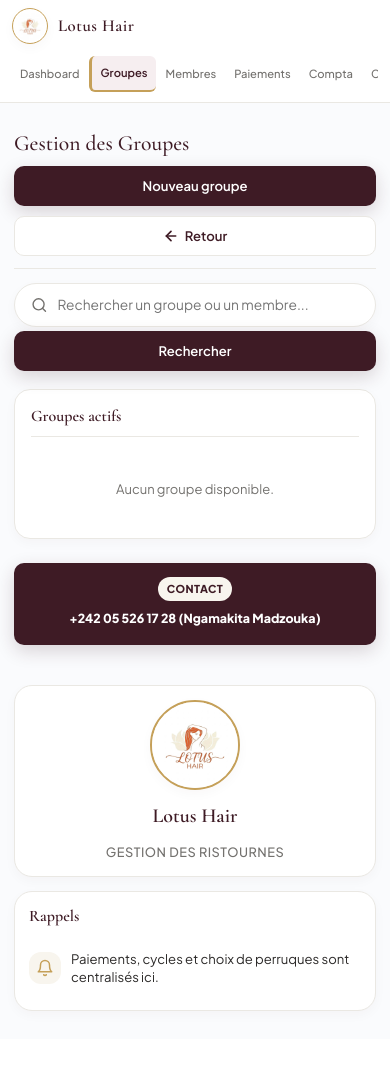
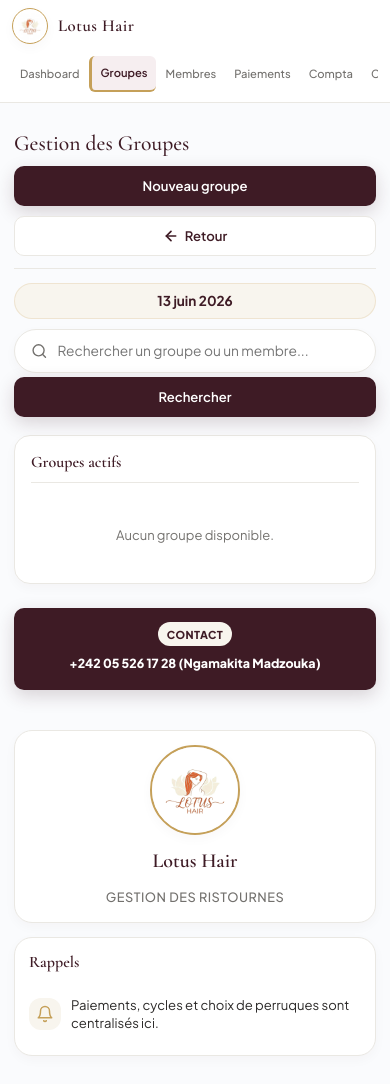
Before and after one commit to CodeMrNg/lotushair, a Django app: page /gestion/groupes/ in a window 390 px wide. Before the commit the page ends 1011 px from the top, so only its background shows below. Run offline with Django 5.2, Linux system fonts and the light colour scheme; the visitor is signed in with stand-in values (Sample User, id 1); data that the repository does not hold is empty.

Commit message:
fix: Add date display to admin page actions across multiple templates

```diff
--- a/core/static/core/styles.css
+++ b/core/static/core/styles.css
@@ -466,7 +466,8 @@ img {
   font-size: 0.85rem;
   color: var(--color-text-main);
 }
-.dashboard-toolbar time {
+.dashboard-toolbar time,
+.admin-page-actions time {
   color: var(--color-brand-plum);
   font-size: 0.85rem;
   font-weight: 700;
@@ -2582,6 +2583,10 @@ input[name="code"]:focus {
     width: 100%;
     display: grid;
     grid-template-columns: 1fr;
+  }
+  .admin-page-actions time {
+    width: 100%;
+    text-align: center;
   }
   .admin-row-actions,
   .admin-row-meta {
--- a/core/templates/core/accounting.html
+++ b/core/templates/core/accounting.html
@@ -5,6 +5,7 @@
   <div class="section-head" style="align-items: center;">
     <h1 style="margin: 0;">Compta</h1>
     <div class="admin-page-actions">
+      <time>{% now "d F Y" %}</time>
       <button class="btn primary" type="button" data-admin-modal-open="#withdrawal-form-modal">Nouveau retrait</button>
       <a class="btn" href="{% url 'staff_dashboard' %}">Retour</a>
     </div>
--- a/core/templates/core/manage_catalog.html
+++ b/core/templates/core/manage_catalog.html
@@ -22,6 +22,7 @@
     {% if query %}
       <a class="btn" href="{% url 'manage_catalog' %}">Effacer</a>
     {% endif %}
+    <time>{% now "d F Y" %}</time>
   </form>
 
   <section class="panel admin-list-panel">
--- a/core/templates/core/manage_groups.html
+++ b/core/templates/core/manage_groups.html
@@ -21,6 +21,7 @@
     {% if query %}
       <a class="btn" href="{% url 'manage_groups' %}">Effacer</a>
     {% endif %}
+    <time>{% now "d F Y" %}</time>
   </form>
 
   <section class="panel admin-list-panel">
--- a/core/templates/core/manage_members.html
+++ b/core/templates/core/manage_members.html
@@ -21,6 +21,7 @@
     {% if query %}
       <a class="btn" href="{% url 'manage_members' %}">Effacer</a>
     {% endif %}
+    <time>{% now "d F Y" %}</time>
   </form>
 
   <section class="panel admin-list-panel">
--- a/core/templates/core/manage_payments.html
+++ b/core/templates/core/manage_payments.html
@@ -21,6 +21,7 @@
     {% if query %}
       <a class="btn" href="{% url 'manage_payments' %}">Effacer</a>
     {% endif %}
+    <time>{% now "d F Y" %}</time>
   </form>
 
   <section class="panel admin-list-panel late-members-panel" style="margin-bottom: 18px;">
--- a/core/templates/core/member_catalog.html
+++ b/core/templates/core/member_catalog.html
@@ -39,6 +39,7 @@
     {% if query %}
       <a class="btn" href="{% url 'member_catalog' %}">Effacer</a>
     {% endif %}
+    <time>{% now "d F Y" %}</time>
   </form>
 
   <div class="catalog-grid">
```
